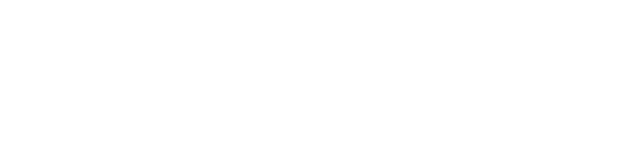
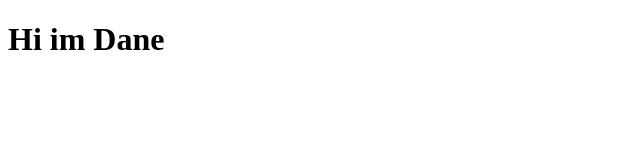
Before and after one commit to Sandyluuu/vigilant-train, a plain HTML site: page index.html in a window 1280 px wide. Shown: the whole page, without its empty margins (0-640 px from the left). Drawn offline with Linux system fonts and the light colour scheme.

Commit message:
dane in my PC

```diff
--- a/index.html
+++ b/index.html
@@ -7,6 +7,7 @@
     <title>Document</title>
 </head>
 <body>
+    <h1>Hi im Dane</h1>
 
 </body>
 </html>
```
